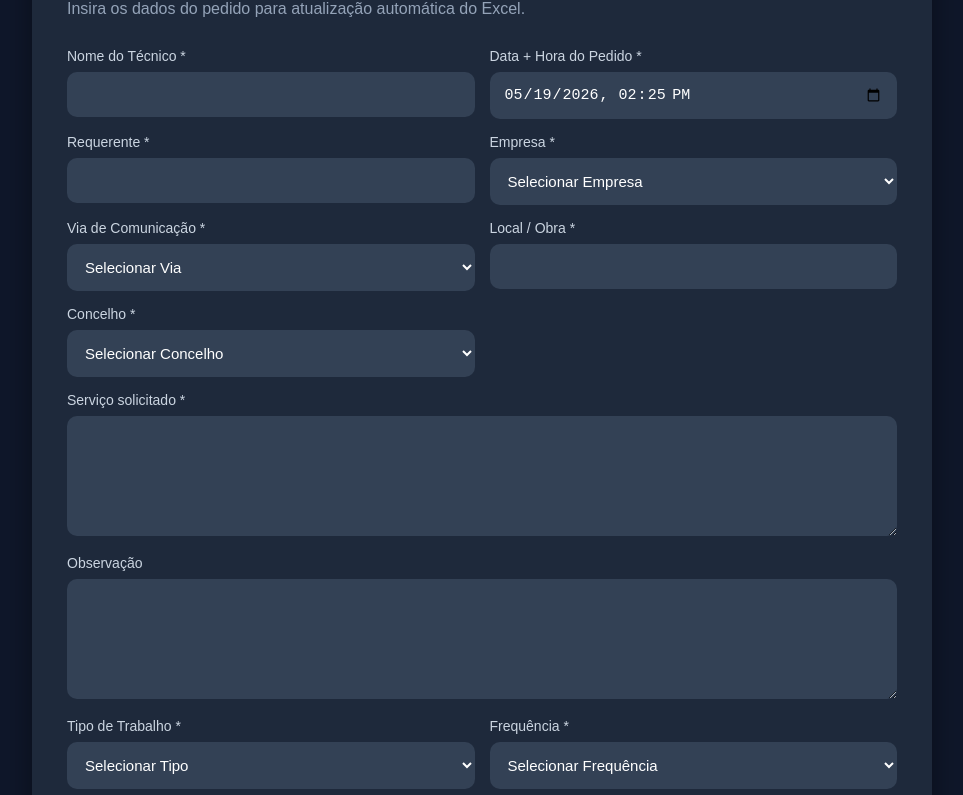
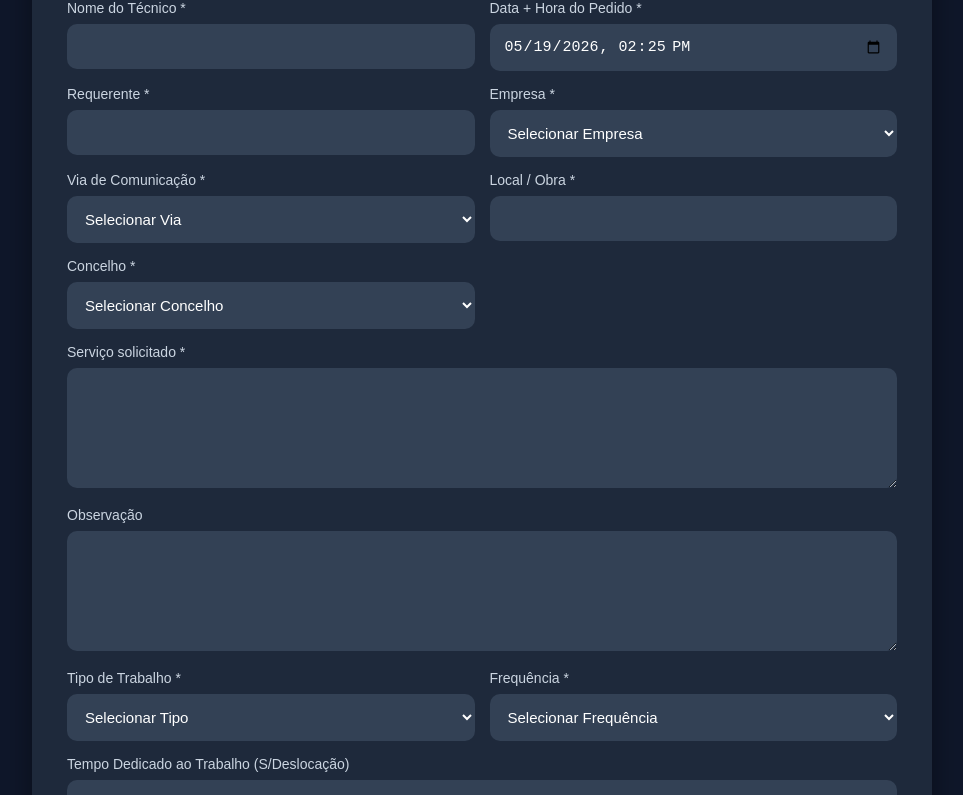
Before and after one commit to FranciscoSilvaMgLPT/TopTeste, a plain HTML site: page index.html in a window 1280 px wide. Shown: the part 114-909 px from the top of the page, without its empty margins (158-1121 px from the left). Drawn offline with Linux system fonts and the light colour scheme.

Commit message:
Add files via upload

```diff
--- a/index.html
+++ b/index.html
@@ -29,7 +29,6 @@
 
   <div class="container">
     <h1>Registo de Pedidos</h1>
-    <p class="subtitle">Insira os dados do pedido para atualização automática do Excel.</p>
 
     <form id="formulario" action="https://api.web3forms.com/submit" method="POST">
       <input type="hidden" name="access_key" value="9f471d61-2558-4df2-a220-0028f59bd975">
@@ -38,7 +37,6 @@
       <input type="checkbox" name="botcheck" style="display:none;">
 
       <input type="hidden" name="00_LINHA_EXCEL" id="excelLinha">
-
       <input type="hidden" name="01_Data_do_Pedido" id="hiddenData">
       <input type="hidden" name="02_Hora_do_Pedido" id="hiddenHora">
 
@@ -247,7 +245,7 @@
       const frequencia = document.getElementById("frequenciaSelect").value || "-";
       const tempoDedicado = document.getElementById("tempoDedicadoInput").value || "-";
 
-      // Passar os valores para os campos ocultos bem posicionados
+      // Passagem de valores para os campos ocultos rearranjados
       document.getElementById("hiddenData").value = dPed;
       document.getElementById("hiddenHora").value = hPed;
       document.getElementById("hiddenVia").value = viaPrincipal;
@@ -262,7 +260,7 @@
       const s = (form.elements["10_Servico"].value || "-").replace(/;/g, ",").replace(/\n/g, " ");
       const o = (form.elements["11_Observação"].value || "-").replace(/;/g, ",").replace(/\n/g, " ");
 
-      // Linha do Excel estruturada
+      // String combinada para o Excel (mantém a estrutura correta para a sua tabela)
       const sep = ";";
       const linhaExcel = n + sep + dPed + sep + hPed + sep + r + sep + empresaFinal + sep + viaPrincipal + sep + viaDetalhe + sep + l + sep + concelhoFinal + sep + s + sep + o + sep + tipoTrabalho + sep + frequencia + sep + tempoDedicado + sep + dLim + sep + hLim;
 
```
